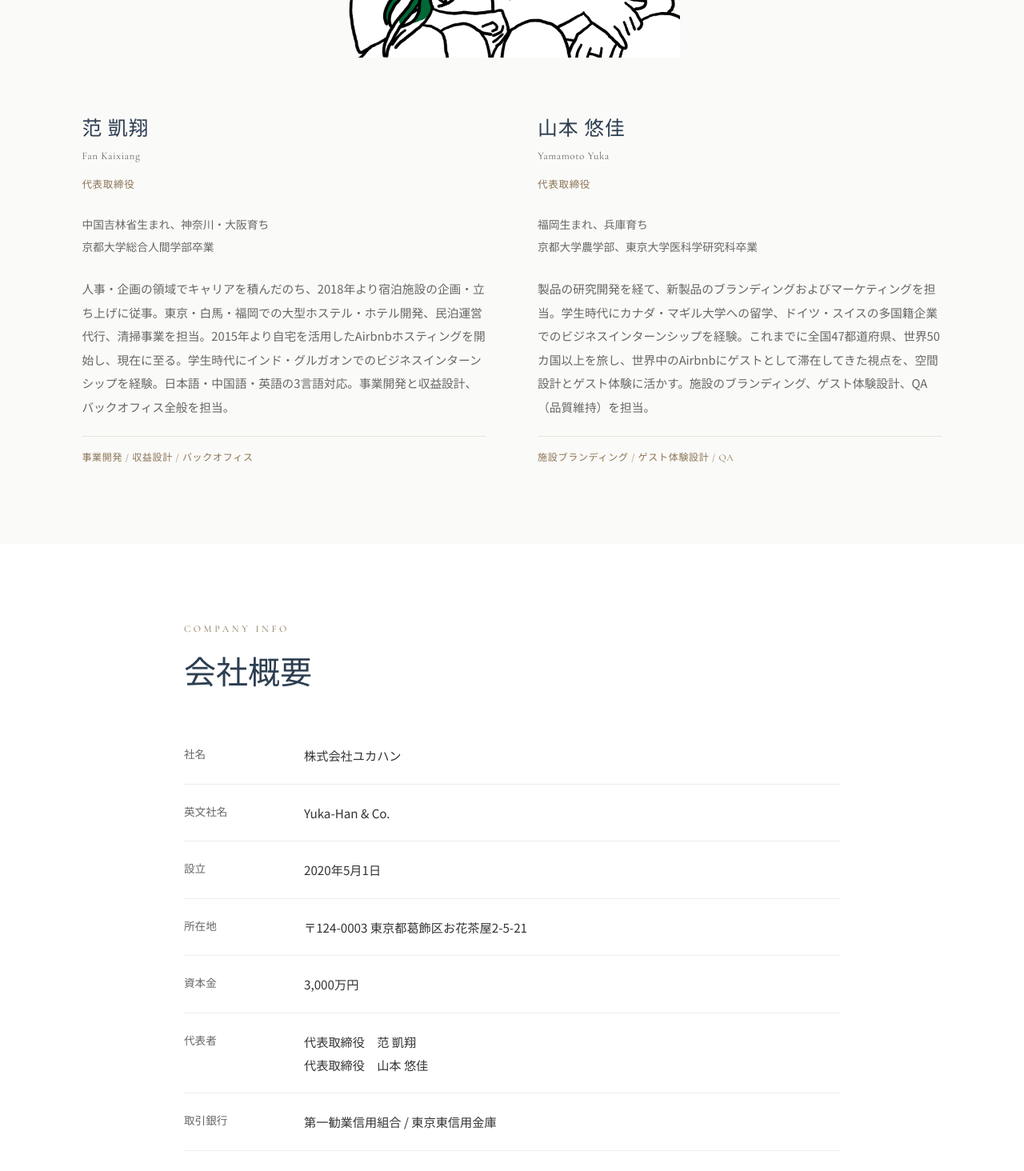
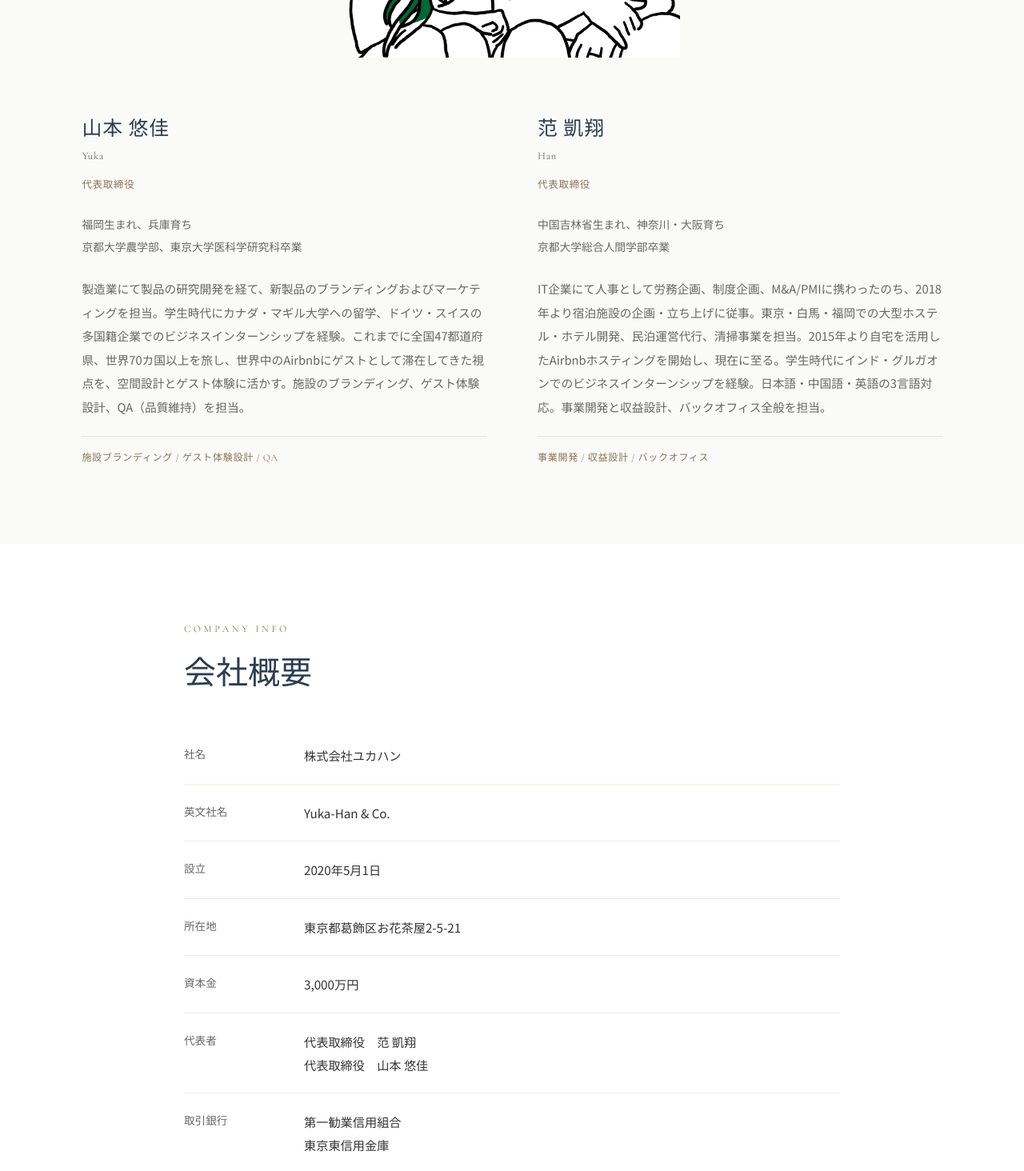
Before and after one commit to hassaku1881/yuka-han-website, a Next.js app: page /about in a window 1280 px wide. Shown: the part 3600-5064 px from the top of the page at 80% size. Built offline with nearby package versions, Linux system fonts and the light colour scheme; no server answers.

Commit message:
About: swap leader order, update bios, vertical layout for company info

```diff
--- a/src/app/about/page.tsx
+++ b/src/app/about/page.tsx
@@ -217,22 +217,22 @@ export default function AboutPage() {
           <div className="founders-grid" style={{ display: "grid", gridTemplateColumns: "1fr 1fr", gap: "4rem" }}>
             {[
               {
+                name: "山本 悠佳",
+                nameEn: "Yuka",
+                role: "代表取締役",
+                origin: "福岡生まれ、兵庫育ち",
+                edu: "京都大学農学部、東京大学医科学研究科卒業",
+                bio: "製造業にて製品の研究開発を経て、新製品のブランディングおよびマーケティングを担当。学生時代にカナダ・マギル大学への留学、ドイツ・スイスの多国籍企業でのビジネスインターンシップを経験。これまでに全国47都道府県、世界70カ国以上を旅し、世界中のAirbnbにゲストとして滞在してきた視点を、空間設計とゲスト体験に活かす。施設のブランディング、ゲスト体験設計、QA（品質維持）を担当。",
+                charge: "施設ブランディング / ゲスト体験設計 / QA",
+              },
+              {
                 name: "范 凱翔",
-                nameEn: "Fan Kaixiang",
+                nameEn: "Han",
                 role: "代表取締役",
                 origin: "中国吉林省生まれ、神奈川・大阪育ち",
                 edu: "京都大学総合人間学部卒業",
-                bio: "人事・企画の領域でキャリアを積んだのち、2018年より宿泊施設の企画・立ち上げに従事。東京・白馬・福岡での大型ホステル・ホテル開発、民泊運営代行、清掃事業を担当。2015年より自宅を活用したAirbnbホスティングを開始し、現在に至る。学生時代にインド・グルガオンでのビジネスインターンシップを経験。日本語・中国語・英語の3言語対応。事業開発と収益設計、バックオフィス全般を担当。",
+                bio: "IT企業にて人事として労務企画、制度企画、M&A/PMIに携わったのち、2018年より宿泊施設の企画・立ち上げに従事。東京・白馬・福岡での大型ホステル・ホテル開発、民泊運営代行、清掃事業を担当。2015年より自宅を活用したAirbnbホスティングを開始し、現在に至る。学生時代にインド・グルガオンでのビジネスインターンシップを経験。日本語・中国語・英語の3言語対応。事業開発と収益設計、バックオフィス全般を担当。",
                 charge: "事業開発 / 収益設計 / バックオフィス",
-              },
-              {
-                name: "山本 悠佳",
-                nameEn: "Yamamoto Yuka",
-                role: "代表取締役",
-                origin: "福岡生まれ、兵庫育ち",
-                edu: "京都大学農学部、東京大学医科学研究科卒業",
-                bio: "製品の研究開発を経て、新製品のブランディングおよびマーケティングを担当。学生時代にカナダ・マギル大学への留学、ドイツ・スイスの多国籍企業でのビジネスインターンシップを経験。これまでに全国47都道府県、世界50カ国以上を旅し、世界中のAirbnbにゲストとして滞在してきた視点を、空間設計とゲスト体験に活かす。施設のブランディング、ゲスト体験設計、QA（品質維持）を担当。",
-                charge: "施設ブランディング / ゲスト体験設計 / QA",
               },
             ].map((person) => (
               <div key={person.name}>
@@ -304,7 +304,7 @@ export default function AboutPage() {
                 { label: "社名", value: "株式会社ユカハン" },
                 { label: "英文社名", value: "Yuka-Han & Co." },
                 { label: "設立", value: "2020年5月1日" },
-                { label: "所在地", value: "〒124-0003 東京都葛飾区お花茶屋2-5-21" },
+                { label: "所在地", value: "東京都葛飾区お花茶屋2-5-21" },
                 { label: "資本金", value: "3,000万円" },
                 {
                   label: "代表者",
@@ -315,10 +315,28 @@ export default function AboutPage() {
                     </>
                   ),
                 },
-                { label: "取引銀行", value: "第一勧業信用組合 / 東京東信用金庫" },
+                {
+                  label: "取引銀行",
+                  value: (
+                    <>
+                      第一勧業信用組合<br />
+                      東京東信用金庫
+                    </>
+                  ),
+                },
                 {
                   label: "事業内容",
-                  value: "宿泊施設の企画・開発・運営（Wuto）／民泊運営代行／宿泊施設運営支援／撮影スタジオ事業／マーケティング事業／コンサルティング事業／不動産賃貸事業",
+                  value: (
+                    <>
+                      宿泊施設の企画・開発・運営（Wuto）<br />
+                      民泊運営代行<br />
+                      宿泊施設運営支援<br />
+                      撮影スタジオ事業<br />
+                      マーケティング事業<br />
+                      コンサルティング事業<br />
+                      不動産賃貸事業
+                    </>
+                  ),
                 },
                 { label: "主力ブランド", value: "Wuto" },
                 { label: "Email", value: "contact@yuka-han.com" },
```
